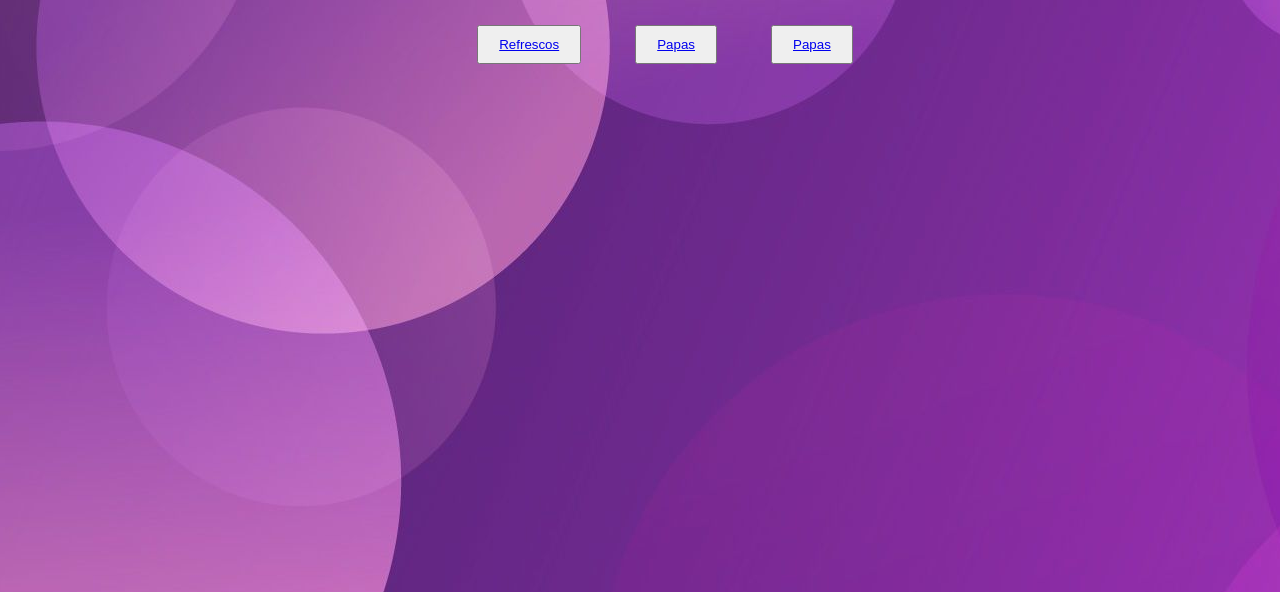
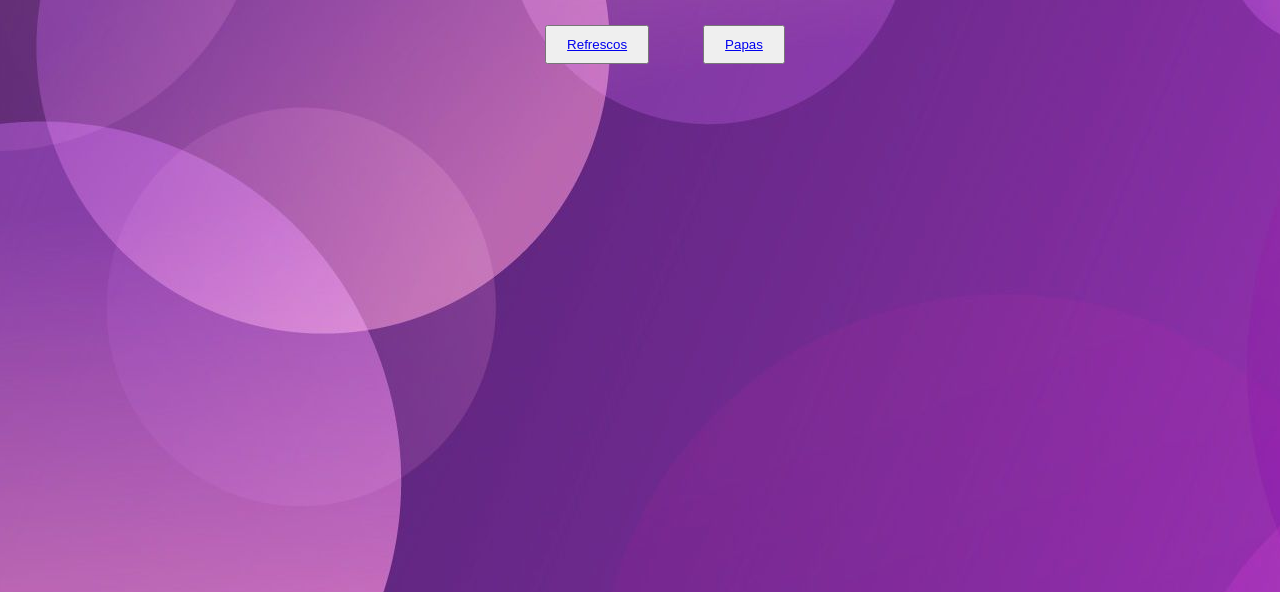
Before and after one commit to JoshuaRiveron/Tienda, a plain HTML site: page index.html in a window 1280 px wide. Shown: the part 208-800 px from the top of the page. Drawn offline with Linux system fonts and the light colour scheme.

Commit message:
Update index.html

```diff
--- a/index.html
+++ b/index.html
@@ -20,7 +20,6 @@
     <div class="botones">
         <button class="boton" id="boton"><a href="/páginas/refrescos.html">Refrescos</a></button>
         <button class="boton" id="boton"><a href="/páginas/papas.html">Papas</a></button>
-        <button class="boton" id="boton"><a href="/páginas/papas.html">Papas</a></button>
     </div>
 
 </body>
```
